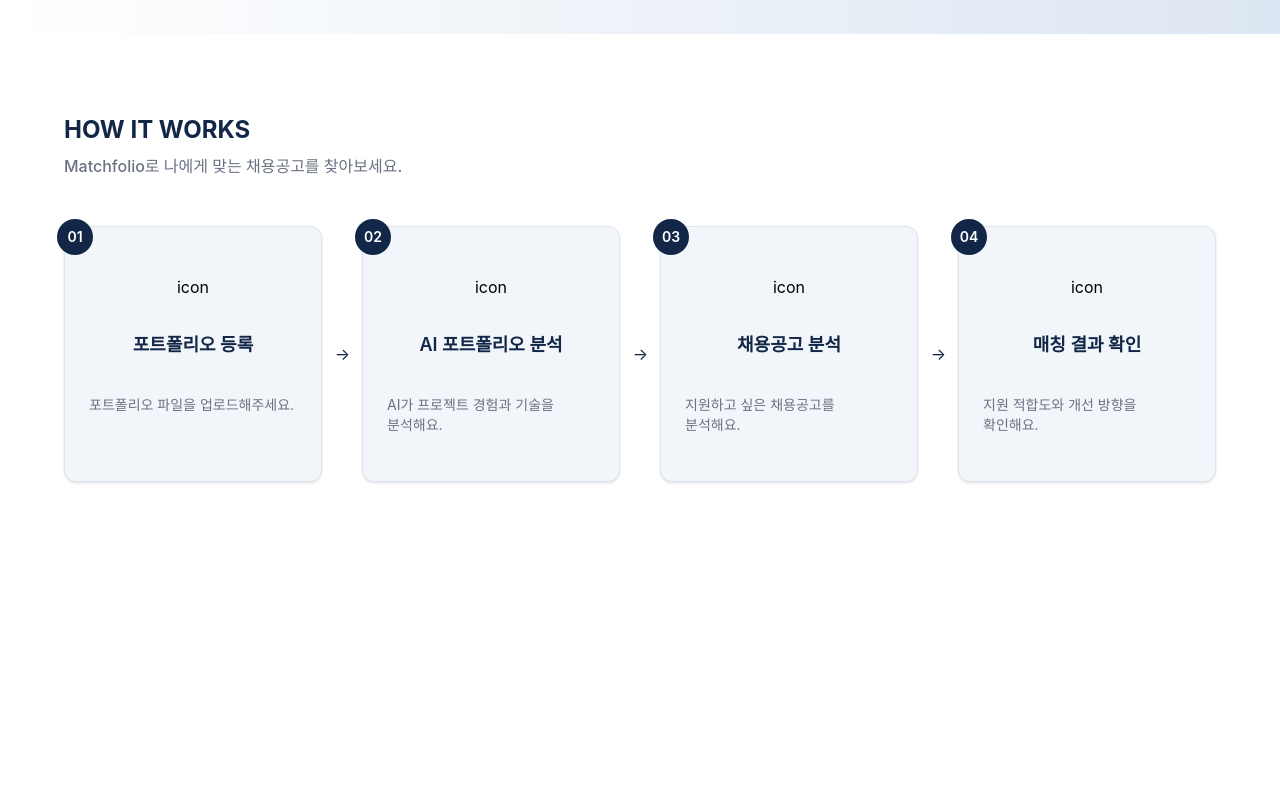
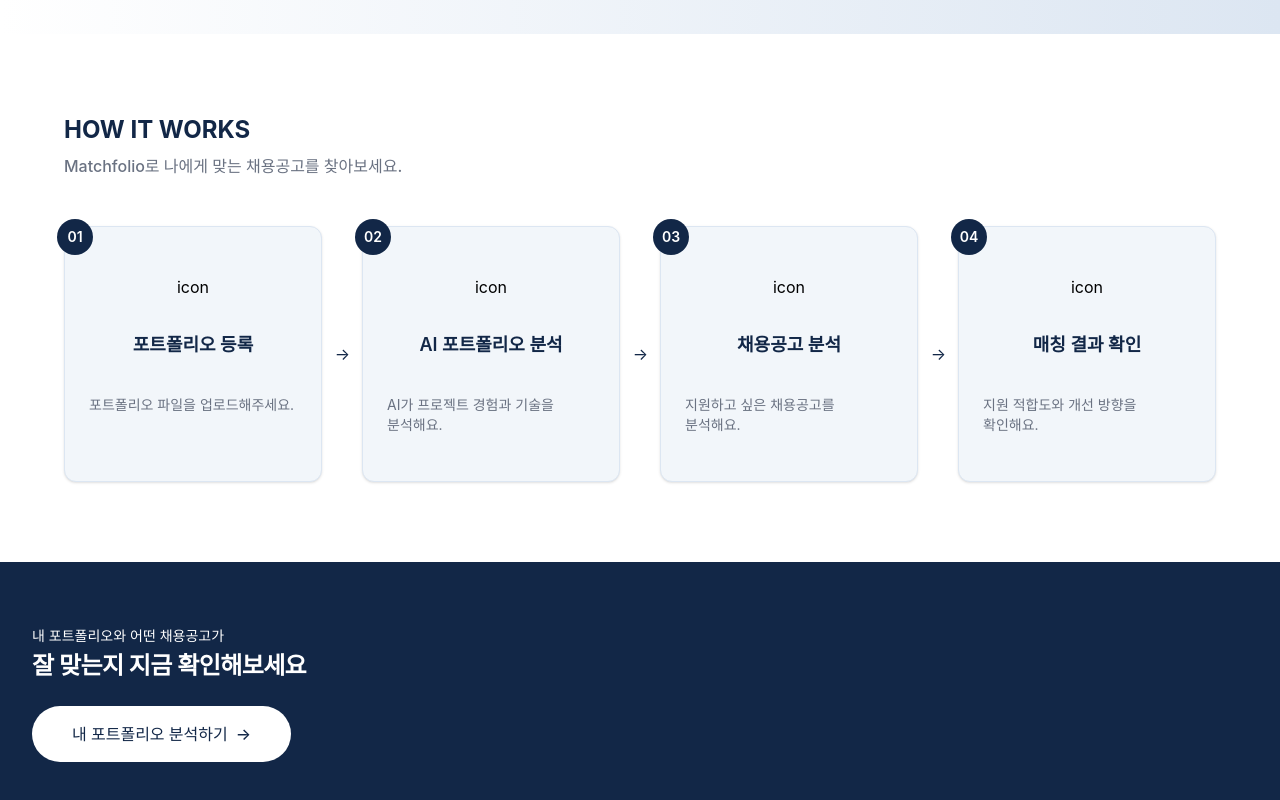
Before and after one commit to dajung-y/matchfolio, a React (Vite) app: page / in a window 1280 px wide. Shown: the part 766-1566 px from the top of the page. Before the commit the page ends 1328 px from the top, so only its background shows below. Built offline with nearby package versions, Linux system fonts and the light colour scheme.

Commit message:
feat: MainPage CTA 구현

```diff
--- /dev/null
+++ b/src/components/main/FinalCTASection.jsx
@@ -0,0 +1,26 @@
+import { Link } from "react-router-dom";
+
+export default function FinalCTASection() {
+  return (
+    <section className="bg-primary py-16">
+      <div className="mx-auto max-w-7xl px-8">
+        <p className="text-sm font-light text-white ">
+          내 포트폴리오와 어떤 채용공고가
+        </p>
+        <h3 className="mt-1 text-2xl font-semibold text-white tracking-tight">
+          잘 맞는지 지금 확인해보세요
+        </h3>
+        <Link
+          to={"/portfolio/upload"}
+          className="
+              mt-6 inline-flex w-full items-center justify-center
+              px-10 py-4 rounded-4xl
+              font-medium bg-white text-primary
+              md:w-auto">
+          내 포트폴리오 분석하기
+          <span className="ml-2">→</span>
+        </Link>
+      </div>
+    </section>
+  );
+}
--- a/src/pages/MainPage.jsx
+++ b/src/pages/MainPage.jsx
@@ -1,3 +1,4 @@
+import FinalCTASection from "../components/main/FinalCTASection";
 import HeroSection from "../components/main/HeroSection";
 import HowItWorks from "../components/main/HowItWorksSection";
 
@@ -6,6 +7,7 @@ export default function MainPage() {
     <main>
       <HeroSection />
       <HowItWorks />
+      <FinalCTASection />
     </main>
   );
 }
```
